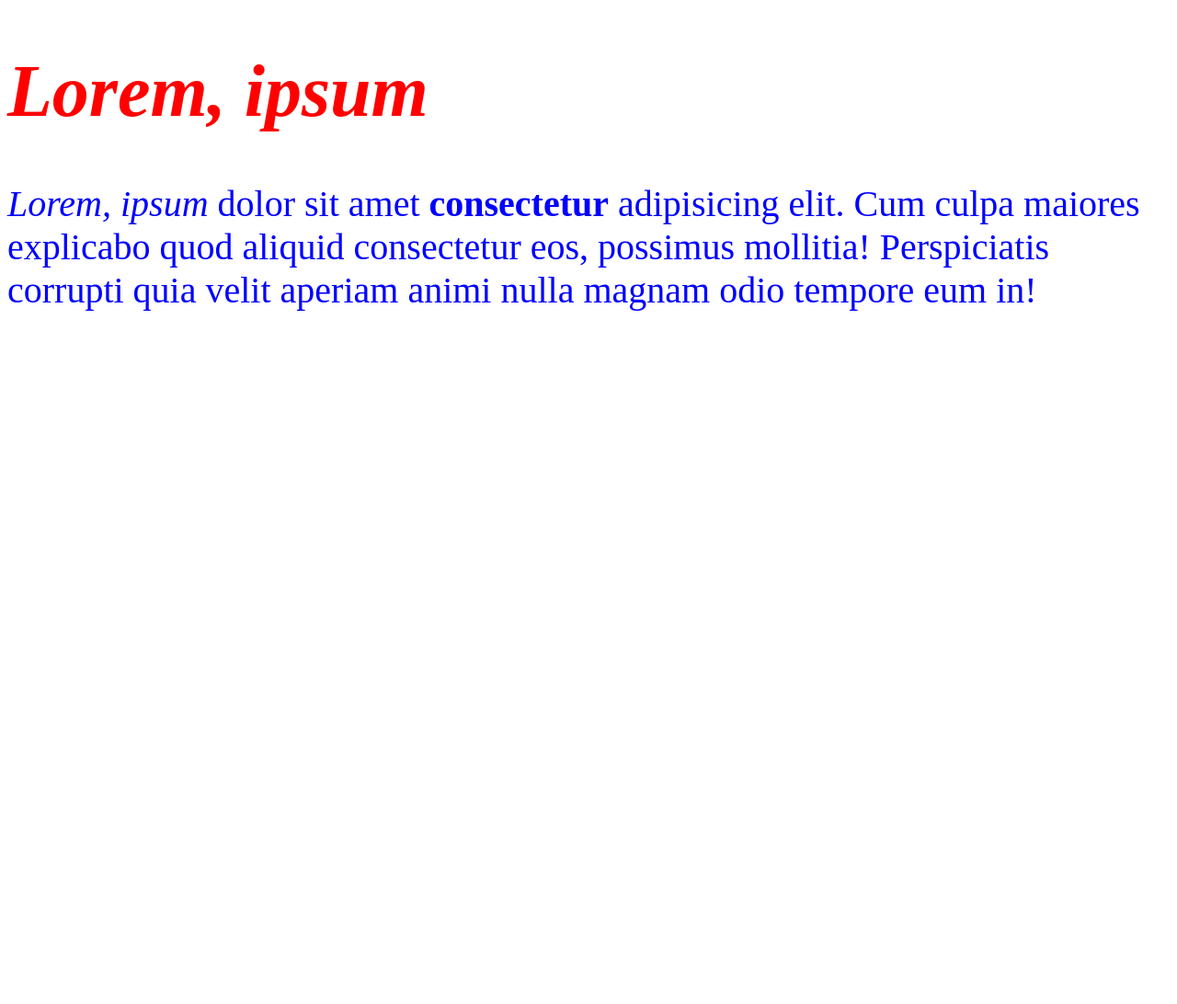
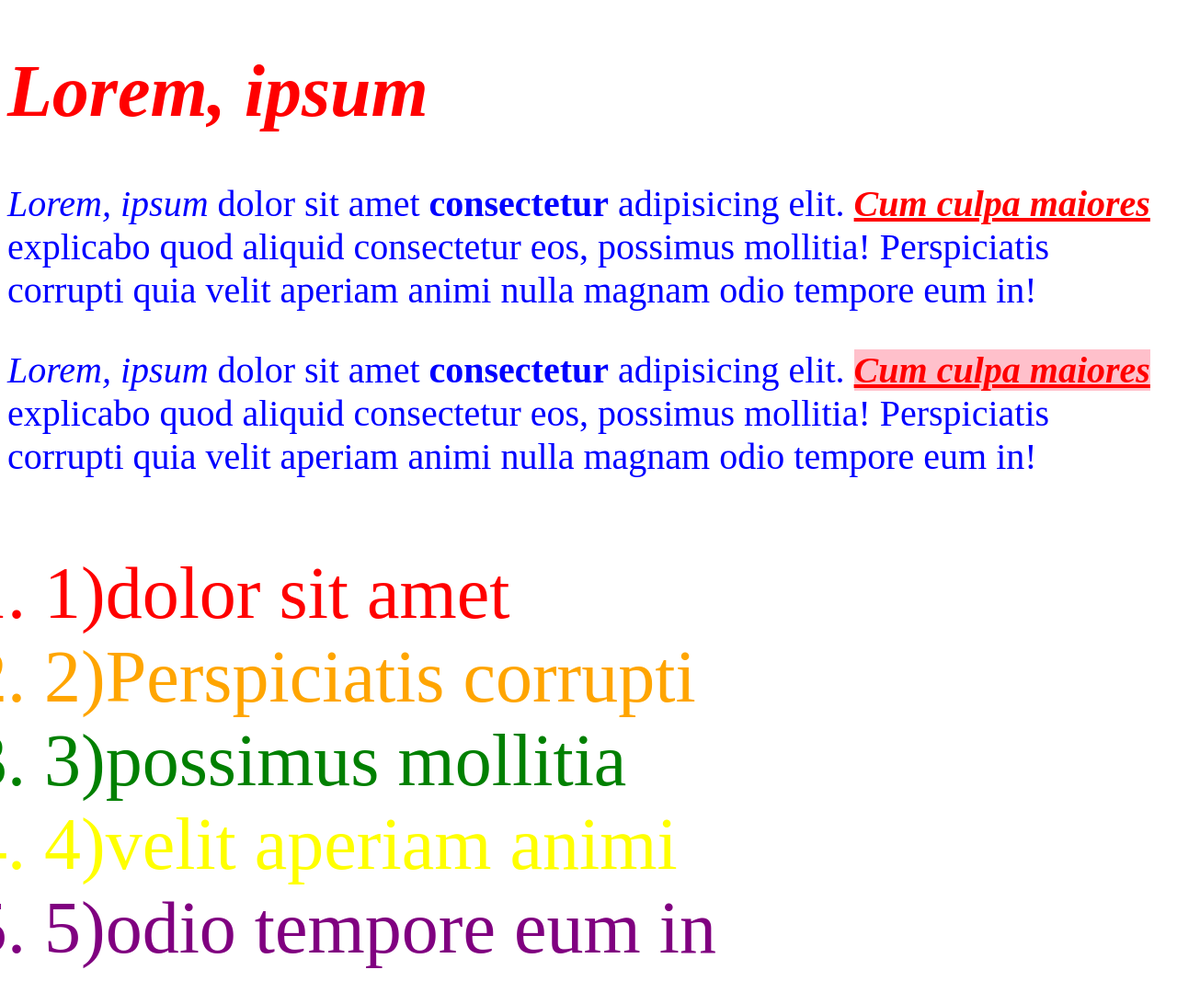
Before and after one commit to Artemkorean/firstSite, a plain HTML site: page index.html in a window 1280 px wide. Shown: the whole page at 92% size. Before the commit the page ends 800 px from the top, so only its background shows below. Drawn offline with Linux system fonts and the light colour scheme.

Commit message:
игрался со стилями

```diff
--- a/index.html
+++ b/index.html
@@ -8,9 +8,19 @@
 </head>
 <body>
     <h1  class="heading" id="heading1">Lorem, ipsum</h1>
-    <p class="text">
-        <i>Lorem, ipsum</i> dolor sit amet <b>consectetur</b> adipisicing elit. <span>Cum culpa maiores</span> explicabo quod aliquid consectetur eos, possimus mollitia! Perspiciatis corrupti quia velit aperiam animi nulla magnam odio tempore eum in!
+    <p class="text text1">
+        <i>Lorem, ipsum</i> dolor sit amet <b>consectetur</b> adipisicing elit. <span class ="marked">Cum culpa maiores</span> explicabo quod aliquid consectetur eos, possimus mollitia! Perspiciatis corrupti quia velit aperiam animi nulla magnam odio tempore eum in!
     </p>
+    <p class="text text2">
+        <i>Lorem, ipsum</i> dolor sit amet <b>consectetur</b> adipisicing elit. <span class ="marked">Cum culpa maiores</span> explicabo quod aliquid consectetur eos, possimus mollitia! Perspiciatis corrupti quia velit aperiam animi nulla magnam odio tempore eum in!
+    </p>
+    <ol>
+        <li id="red">dolor sit amet</li>
+        <li id="orange">Perspiciatis corrupti</li>
+        <li id="green">possimus mollitia</li>
+        <li id="yellow">velit aperiam animi</li>
+        <li id="purple">odio tempore eum in</li>
+    </ol>
     <!-- ... и мне это нравится -->
 
 </body>
--- a/style.css
+++ b/style.css
@@ -11,3 +11,49 @@ body {
     font-size: 0.5em;
     line-height: 1,5em;
 }
+
+.text2 .marked {
+    background-color: pink;
+}
+
+.marked {
+    color: red;
+    font-style: italic;
+    font-weight: bold;
+    text-decoration: underline;
+    letter-spacing: 0,5em;
+}
+
+ol {
+    list-style-type: none;
+    list-style-type: inside;
+    counter-reset: number
+    ;
+}
+
+ol li::before {
+    content: counter(number) ')';
+    counter-increment: number;
+    /* background-color: green; */
+}
+
+#red {
+    color: red;
+}
+
+#orange {
+    color: orange;
+}
+
+#green {
+    color: green;
+}
+
+#yellow {
+
+    color: yellow;
+}
+
+#purple {
+    color: purple;
+}
```
